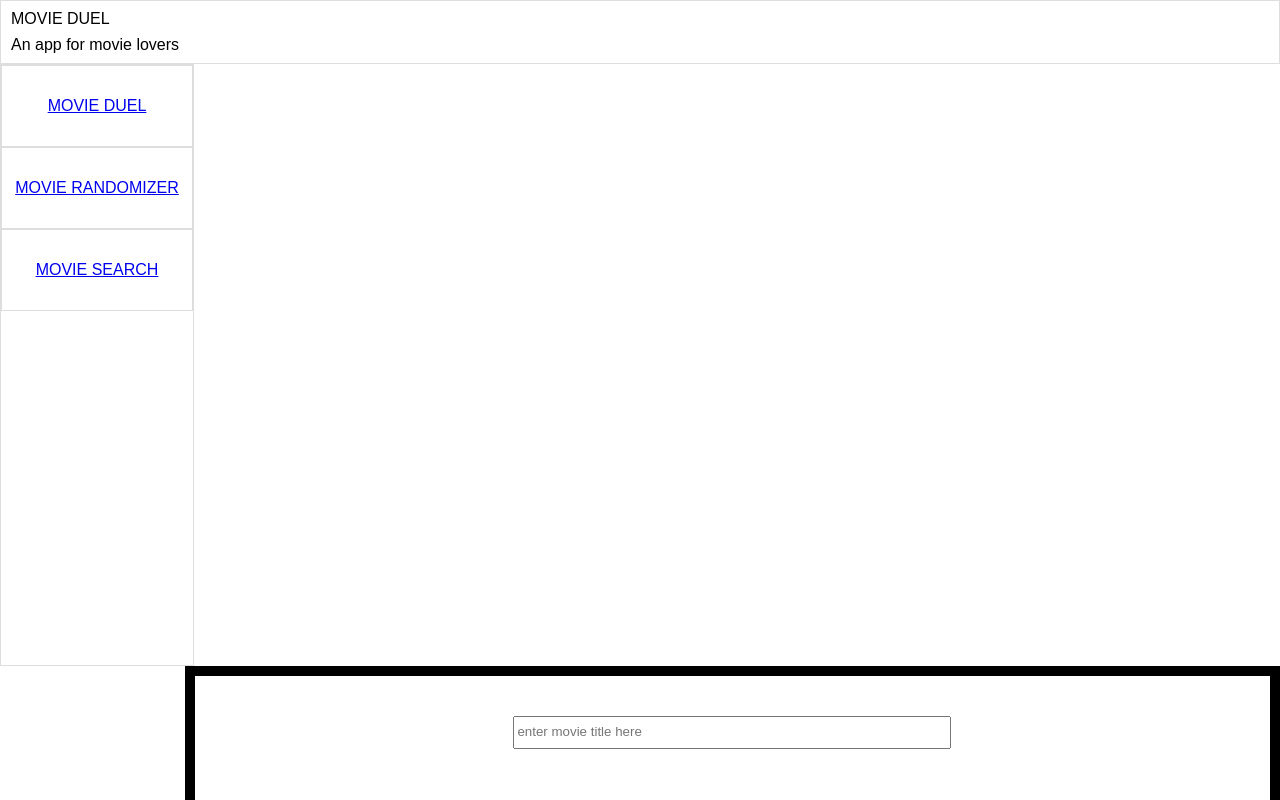
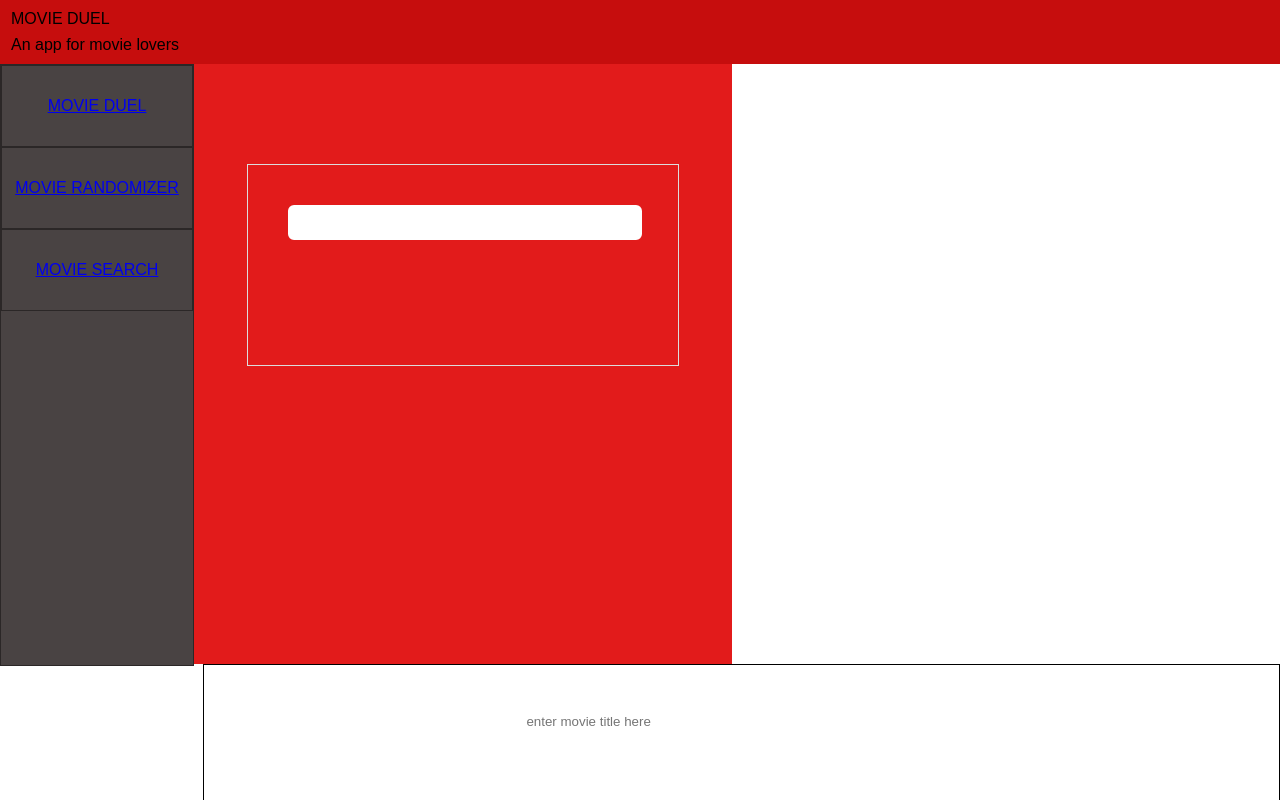
Before and after one commit to MonicaHoward/tiy-final-project, a React (Create React App) app: page /movie-search in a window 1280 px wide. Shown: the top 800 px of the page. Built offline with nearby package versions, Linux system fonts and the light colour scheme.

Commit message:
messing around with css

```diff
--- a/src/App.css
+++ b/src/App.css
@@ -73,21 +73,28 @@ table {
 /*MY CUSTOM CSS*/
 /*HEADER STUFF GOES RIGHT HERE*/
 header {
-  border: 1px solid #DDDDDD;
+  border: 1px solid #C60D0D;
+	background-color: #C60D0D;
   line-height: 1;
 }
 header h1, p {
   margin: 10px;
 }
+input {
+	border: solid white;
+	border-radius: 6px;
+}
+
 /*SIDEBAR STUFF GOES RIGHT HERE*/
 .side-bar {
-  border: 1px solid #DDDDDD;
+	background-color: #494343;
+  border: 1px solid #2B2727;
   float: left;
   height: 600px;
   width: 15%;
 }
 .side-bar h3 {
-  border: 1px solid #DDDDDD;
+  border: 1px solid #2B2727;
   line-height: 5;
   margin: 0 auto;
   text-align: center;
@@ -97,13 +104,15 @@ header h1, p {
 }
 /*SHARED DUEL QUERY STUFF GOES RIGHT HERE*/
 .duel-query {
-  border: 1px solid #DDDDDD;
+	background-color: #E21B1B;
+
   float: left;
   height: 600px;
   text-align: center;
   width: 42%;
 }
 .main-content {
+	background-color: ##D5DFE5;
   border: 1px solid #DDDDDD;
   display: inline-block;
   height: 200px;
@@ -112,12 +121,13 @@ header h1, p {
   width: 80%;
 }
 .main-content input {
+
   line-height: 2;
   margin: 40px;
   width: 80%;
 }
 .basic-search-section {
-  border: 10px solid black;
+  border: 1px solid black;
   float: right;
   height: 600px;
 	line-height: 2;
--- a/src/App.js
+++ b/src/App.js
@@ -1,5 +1,5 @@
 import React, { Component } from 'react';
-import { BrowserRouter as Router, Route, Link } from 'react-router-dom';
+import { BrowserRouter as Router, Route, } from 'react-router-dom';
 
 
 // COMPONENTS
@@ -17,14 +17,15 @@ class App extends Component {
     return (
       <Router>
         <div>
-        <Route path="/" component={ Header } />
-        <Route path="/" component={Sidebar} />
-        <Route path="/movie-search" component={ MovieSearch } />
+          <Route path="/" component={ Header } />
+          <Route path="/" component={ Sidebar } />
+          <Route path="/movie-duel" exact component={ LeftQuery } />
+          <Route path="/movie-duel" exact component={ RightQuery } />
+          <RightQuery />
+          <Route path="/movie-search" exact component={ MovieSearch } />
+          <Route path="/" component={ Footer } />
 
-          <LeftQuery />
-          <RightQuery />
 
-          <Footer />
           </div>
       </Router>
     );
```
